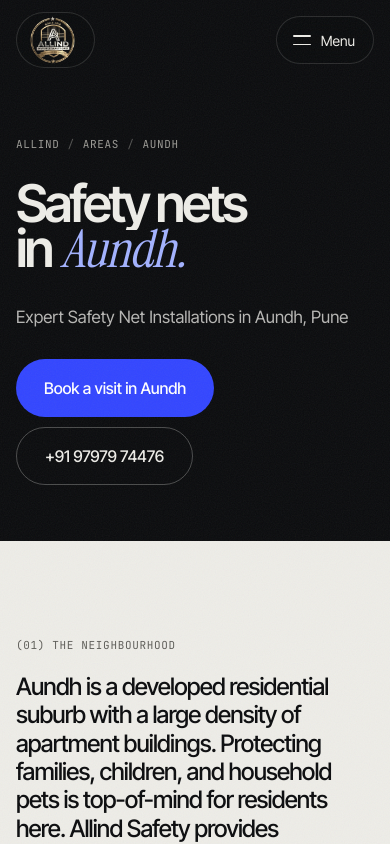
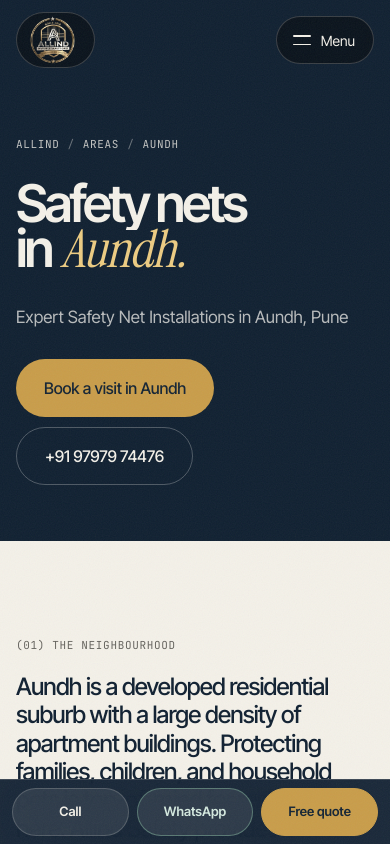
Before and after one commit to nishirajmane/allindsafety, a Next.js app: page /locations/aundh in a window 390 px wide. Shown: the top 844 px of the page. Built offline with nearby package versions, Linux system fonts and the light colour scheme.

Commit message:
Refresh Allind Safety visual design for mobile

```diff
--- a/src/app/globals.css
+++ b/src/app/globals.css
@@ -7,18 +7,18 @@
    ========================================================================== */
 
 :root {
-  --ink: #0b0c0e;
-  --ink-2: #141619;
-  --ink-3: #1d2024;
-  --paper: #eeede8;
-  --paper-2: #e3e1da;
-  --sky: #3346ff;
-  --sky-deep: #2433d6;
-  --sky-soft: #a3b2ff;
-  --mute-on-light: #5f5e59;
-  --mute-on-dark: #9b9a95;
-  --line-on-light: rgba(11, 12, 14, 0.14);
-  --line-on-dark: rgba(238, 237, 232, 0.14);
+  --ink: #102031;
+  --ink-2: #162a3e;
+  --ink-3: #20384f;
+  --paper: #f4f1e9;
+  --paper-2: #e8e1d4;
+  --sky: #c99d4a;
+  --sky-deep: #98712f;
+  --sky-soft: #edcc82;
+  --mute-on-light: #66645e;
+  --mute-on-dark: #c3c4c2;
+  --line-on-light: rgba(16, 32, 49, 0.14);
+  --line-on-dark: rgba(244, 241, 233, 0.2);
 
   --gutter: clamp(16px, 4vw, 56px);
   --header-h: 72px;
@@ -271,7 +271,7 @@
 }
 .btn--sky {
   background: var(--sky);
-  color: #fff;
+  color: #142434;
 }
 .btn--sky::before {
   background: var(--ink);
@@ -661,9 +661,25 @@
   touch-action: pan-y;
   user-select: none;
 }
+.hero__photo {
+  position: absolute;
+  inset: 0;
+  z-index: 0;
+  overflow: hidden;
+  background: #17283a;
+}
+.hero__photo img {
+  width: 100%;
+  height: 100%;
+  object-fit: cover;
+  object-position: center 54%;
+  opacity: .78;
+  transform: scale(1.02);
+}
 .net-scene {
   position: absolute;
   inset: 0;
+  z-index: 1;
 }
 .net-scene canvas {
   display: block;
@@ -678,7 +694,8 @@
   position: absolute;
   inset: 0;
   pointer-events: none;
-  background: linear-gradient(180deg, rgba(11, 12, 14, 0.55) 0%, transparent 22%, transparent 45%, rgba(11, 12, 14, 0.82) 82%, var(--ink) 100%);
+  z-index: 2;
+  background: linear-gradient(90deg, rgba(12, 27, 42, 0.72) 0%, rgba(12, 27, 42, 0.28) 55%, rgba(12, 27, 42, 0.18) 100%), linear-gradient(180deg, rgba(12, 27, 42, 0.35) 0%, transparent 22%, rgba(12, 27, 42, 0.1) 42%, rgba(12, 27, 42, 0.78) 78%, var(--ink) 100%);
 }
 .hero__content {
   position: absolute;
@@ -690,6 +707,7 @@
   padding-top: calc(var(--header-h) + 24px);
   padding-bottom: clamp(24px, 4vh, 44px);
   pointer-events: none;
+  z-index: 3;
 }
 .hero__content a,
 .hero__content button {
@@ -2056,44 +2074,64 @@
 /* ---- mobile dock --------------------------------------------------------- */
 .dock {
   position: fixed;
-  left: 10px;
-  right: 10px;
-  bottom: calc(10px + env(safe-area-inset-bottom));
+  left: 0;
+  right: 0;
+  bottom: 0;
   z-index: 80;
   display: grid;
-  grid-template-columns: auto 1fr;
+  grid-template-columns: repeat(3, minmax(0, 1fr));
   gap: 8px;
-  transform: translateY(150%);
-  transition: transform 0.7s var(--ease-out);
-}
-.dock[data-show="true"] {
-  transform: none;
+  padding: 8px 12px calc(8px + env(safe-area-inset-bottom));
+  background: rgba(16, 32, 49, 0.96);
+  border-top: 1px solid rgba(244, 241, 233, 0.16);
+  backdrop-filter: blur(18px);
+  -webkit-backdrop-filter: blur(18px);
 }
 .dock a {
   display: grid;
   place-items: center;
-  min-height: 54px;
-  padding: 0 22px;
+  min-height: 48px;
+  padding: 0 6px;
   border-radius: 999px;
-  font-size: 15px;
-  font-weight: 500;
-  background: rgba(11, 12, 14, 0.78);
+  font-size: 13px;
+  font-weight: 600;
+  background: rgba(244, 241, 233, 0.1);
   color: var(--paper);
   border: 1px solid var(--line-on-dark);
-  backdrop-filter: blur(16px);
-  -webkit-backdrop-filter: blur(16px);
+  white-space: nowrap;
+}
+.dock a span {
+  display: none;
+}
+.dock .dock__whatsapp {
+  color: #d4e9df;
+  border-color: rgba(144, 197, 168, .45);
 }
 .dock .dock__primary {
   background: var(--sky);
   border-color: var(--sky);
-  color: #fff;
+  color: #142434;
 }
 @media (min-width: 768px) {
   .dock {
     display: none;
   }
 }
-
+@media (max-width: 767px) {
+  body { padding-bottom: calc(68px + env(safe-area-inset-bottom)); }
+  .hero { min-height: 680px; min-height: max(680px, 92svh); }
+  .hero__photo img { object-position: 57% center; }
+  .hero__fade {
+    background: linear-gradient(180deg, rgba(12, 27, 42, .08) 0%, rgba(12, 27, 42, .1) 28%, rgba(12, 27, 42, .68) 54%, rgba(12, 27, 42, .94) 78%, var(--ink) 100%);
+  }
+  .hero__content { padding-top: calc(var(--header-h) + 44px); padding-bottom: 30px; gap: 18px; }
+  .hero__h1 { max-width: 24ch; font-size: clamp(19px, 5vw, 25px); }
+  .hero__title { font-size: clamp(48px, 12.6vw, 82px); }
+  .hero__lede { max-width: 34ch; font-size: 16px; }
+  .hero__hint { display: none; }
+  .hero__actions { gap: 8px; }
+  .hero__actions .btn--lg { min-height: 52px; font-size: 15px; padding-inline: 17px; }
+}
 /* ---- reduced motion ------------------------------------------------------ */
 @media (prefers-reduced-motion: reduce) {
   .js [data-reveal] {
@@ -2275,3 +2313,18 @@
     height: 48px;
   }
 }
+
+@media (max-width: 767px) {
+  .hero { min-height: max(680px, 92svh); }
+  .hero__photo img { object-position: 57% center; }
+  .hero__fade {
+    background: linear-gradient(180deg, rgba(12, 27, 42, .08) 0%, rgba(12, 27, 42, .1) 28%, rgba(12, 27, 42, .68) 54%, rgba(12, 27, 42, .94) 78%, var(--ink) 100%);
+  }
+  .hero__content { padding-top: calc(var(--header-h) + 44px); padding-bottom: 30px; gap: 18px; }
+  .hero__h1 { max-width: 24ch; font-size: clamp(19px, 5vw, 25px); }
+  .hero__title { font-size: clamp(48px, 12.6vw, 82px); }
+  .hero__lede { max-width: 34ch; font-size: 16px; }
+  .hero__hint { display: none; }
+  .hero__actions { gap: 8px; }
+  .hero__actions .btn--lg { min-height: 52px; font-size: 15px; padding-inline: 17px; }
+}
--- a/src/app/layout.tsx
+++ b/src/app/layout.tsx
@@ -32,7 +32,7 @@
   manifest: "/favicon/site.webmanifest",
 };
 
-export const viewport: Viewport = { themeColor: "#0b0c0e", colorScheme: "dark light" };
+export const viewport: Viewport = { themeColor: "#102031", colorScheme: "dark light" };
 
 // Runs before paint: marks JS as available and skips the intro for repeat visits this session.
 const boot = `document.documentElement.classList.add('js');try{if(sessionStorage.getItem('allind-seen'))document.documentElement.classList.add('seen')}catch(e){}`;
--- a/src/components/home/Hero.tsx
+++ b/src/components/home/Hero.tsx
@@ -1,6 +1,7 @@
 "use client";
 
 import Link from "next/link";
+import { getImageProps } from "next/image";
 import { useEffect, useRef } from "react";
 import { gsap } from "gsap";
 import { ScrollTrigger } from "gsap/ScrollTrigger";
@@ -14,6 +15,22 @@
 export function Hero() {
   const root = useRef<HTMLElement>(null);
   const progress = useRef(0);
+  const { props: desktopPhoto } = getImageProps({
+    src: "/optimized/hero-image-1200.webp",
+    alt: "",
+    width: 1200,
+    height: 800,
+    sizes: "100vw",
+    fetchPriority: "high",
+  });
+  const { props: mobilePhoto, ...mobileImageProps } = getImageProps({
+    src: "/optimized/hero-image-640.webp",
+    alt: "",
+    width: 640,
+    height: 427,
+    sizes: "100vw",
+    fetchPriority: "high",
+  });
 
   useEffect(() => {
     const el = root.current;
@@ -56,6 +73,10 @@
 
   return (
     <section ref={root} className="hero" data-theme="dark" data-cursor="Throw">
+      <picture className="hero__photo">
+        <source media="(max-width: 640px)" srcSet={mobilePhoto.srcSet} />
+        <img {...desktopPhoto} {...mobileImageProps} alt="" />
+      </picture>
       <NetScene progress={progress} />
       <div className="hero__fade" aria-hidden="true" />
       <div className="hero__content wrap">
--- a/src/components/layout/MobileDock.tsx
+++ b/src/components/layout/MobileDock.tsx
@@ -1,36 +1,22 @@
-"use client";
+import { business, whatsappLink } from "@/data/site";
+import Link from "next/link";
 
-import { useEffect, useState } from "react";
-import { business, whatsappLink } from "@/data/site";
-
-/** Thumb-reach call + WhatsApp, revealed once the visitor scrolls past the first screen. */
+/** Always reachable mobile actions, inspired by the reference site's compact action bar. */
 export function MobileDock() {
-  const [show, setShow] = useState(false);
-
-  useEffect(() => {
-    const onScroll = () => {
-      const nearEnd = window.innerHeight + window.scrollY > document.body.scrollHeight - 420;
-      setShow(window.scrollY > window.innerHeight * 0.6 && !nearEnd);
-    };
-    onScroll();
-    window.addEventListener("scroll", onScroll, { passive: true });
-    return () => window.removeEventListener("scroll", onScroll);
-  }, []);
-
   return (
-    <div className="dock" data-show={show}>
-      <a href={`tel:${business.phone}`} tabIndex={show ? 0 : -1}>
-        Call
+    <nav className="dock" aria-label="Quick contact">
+      <a href={`tel:${business.phone}`}>
+        <span aria-hidden="true">↗</span> Call
       </a>
       <a
         href={whatsappLink("Hi Allind Safety! I'd like a free site visit.")}
         target="_blank"
         rel="noopener noreferrer"
-        className="dock__primary"
-        tabIndex={show ? 0 : -1}
+        className="dock__whatsapp"
       >
-        Free visit on WhatsApp
+        <span aria-hidden="true">◉</span> WhatsApp
       </a>
-    </div>
+      <Link href="/contact" className="dock__primary"><span aria-hidden="true">＋</span> Free quote</Link>
+    </nav>
   );
 }
--- a/src/components/three/NetScene.tsx
+++ b/src/components/three/NetScene.tsx
@@ -10,9 +10,9 @@
  * net away as the hero scrolls out.
  */
 
-const INK = new THREE.Color("#0b0c0e");
-const THREAD = new THREE.Color("#eeede8");
-const TENSION = new THREE.Color("#8fa2ff");
+const INK = new THREE.Color("#102031");
+const THREAD = new THREE.Color("#e7d6b3");
+const TENSION = new THREE.Color("#e2b95f");
 
 const vertexShader = /* glsl */ `
   attribute vec3 color;
@@ -70,7 +70,7 @@
     scene.fog = new THREE.Fog(INK, 9, 19);
     const camera = new THREE.PerspectiveCamera(35, 1, 0.1, 60);
     camera.position.set(0, 0, 10);
-    scene.add(new THREE.HemisphereLight("#dfe5ff", "#0b0c0e", 1.6));
+    scene.add(new THREE.HemisphereLight("#f0e6d3", "#102031", 1.6));
     const sun = new THREE.DirectionalLight("#ffffff", 2.4);
     sun.position.set(3, 5, 8);
     scene.add(sun);
@@ -184,7 +184,7 @@
 
     const balls: Ball[] = [];
     const ballGeometry = new THREE.SphereGeometry(1, 32, 24);
-    const ballMaterial = new THREE.MeshStandardMaterial({ color: "#3346ff", roughness: 0.35, metalness: 0.1, emissive: "#1b2499", emissiveIntensity: 0.35 });
+    const ballMaterial = new THREE.MeshStandardMaterial({ color: "#d0a54e", roughness: 0.35, metalness: 0.1, emissive: "#72521c", emissiveIntensity: 0.35 });
     const G = 6.5;
     const down = new THREE.Vector3();
     const inverse = new THREE.Quaternion();
```
